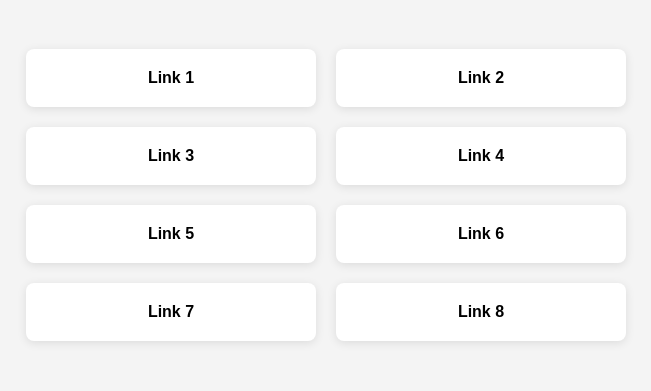
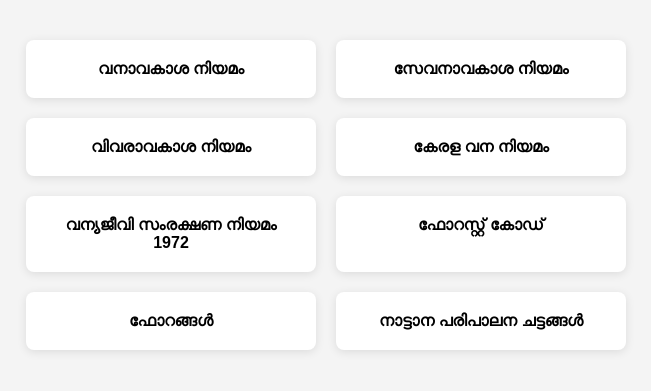
Before and after one commit to ksfpso/qr, a plain HTML site: page index.html in a window 1280 px wide. Shown: the part 205-596 px from the top of the page, without its empty margins (314-965 px from the left). Drawn offline with Linux system fonts and the light colour scheme.

Commit message:
Update index.html

```diff
--- a/index.html
+++ b/index.html
@@ -42,14 +42,14 @@
 </head>
 <body>
     <div class="container">
-        <div class="link-box"><a href="#link1">Link 1</a></div>
-        <div class="link-box"><a href="#link2">Link 2</a></div>
-        <div class="link-box"><a href="#link3">Link 3</a></div>
-        <div class="link-box"><a href="#link4">Link 4</a></div>
-        <div class="link-box"><a href="#link5">Link 5</a></div>
-        <div class="link-box"><a href="#link6">Link 6</a></div>
-        <div class="link-box"><a href="#link7">Link 7</a></div>
-        <div class="link-box"><a href="#link8">Link 8</a></div>
+        <div class="link-box"><a href="#link1">വനാവകാശ നിയമം</a></div>
+        <div class="link-box"><a href="#link2">സേവനാവകാശ നിയമം</a></div>
+        <div class="link-box"><a href="#link3">വിവരാവകാശ നിയമം</a></div>
+        <div class="link-box"><a href="#link4">കേരള വന നിയമം</a></div>
+        <div class="link-box"><a href="#link5">വന്യജീവി സംരക്ഷണ നിയമം 1972</a></div>
+        <div class="link-box"><a href="#link6">ഫോറസ്റ്റ് കോഡ്</a></div>
+        <div class="link-box"><a href="#link7">ഫോറങ്ങൾ </a></div>
+        <div class="link-box"><a href="#link8">നാട്ടാന പരിപാലന ചട്ടങ്ങൾ</a></div>
     </div>
 </body>
 </html>
```
